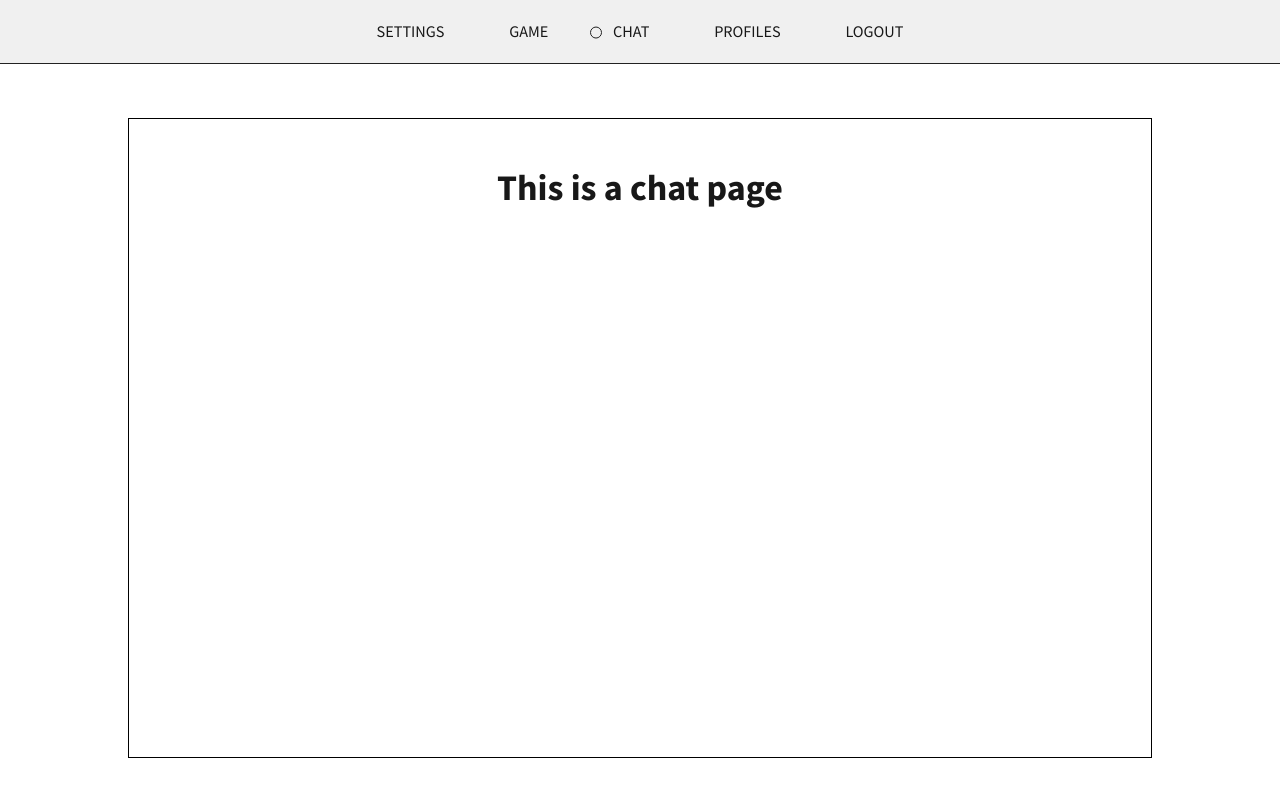
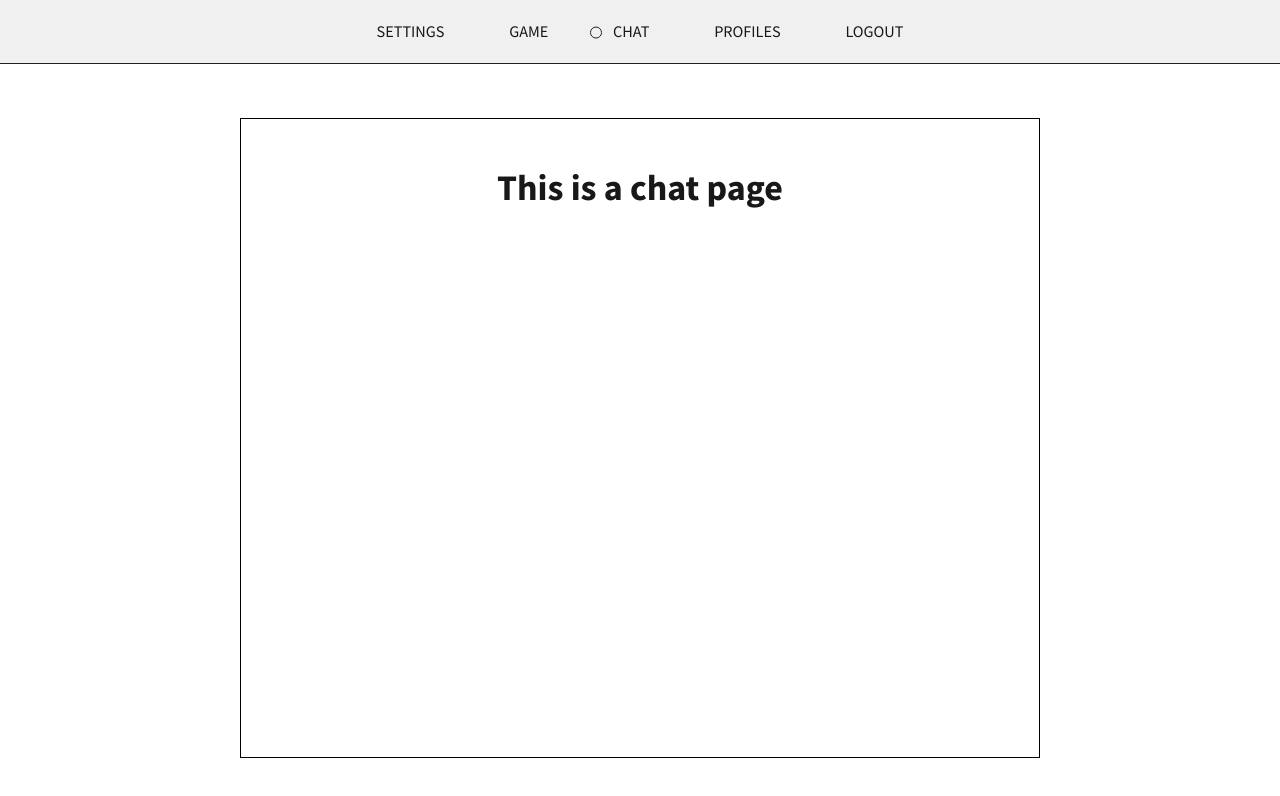
Before and after one commit to Liryvian/ft_transcendence, a Vue app in the folder frontend/: page /chat in a window 1280 px wide. Shown: the top 796 px of the page. Built offline with nearby package versions, Linux system fonts and the light colour scheme.

Commit message:
change aspect ratio of main content container

```diff
--- a/frontend/src/assets/main.css
+++ b/frontend/src/assets/main.css
@@ -12,21 +12,19 @@ a {
 	transition: 0.4s;
 }
 
-.page_box_wrapper {
-	margin: 2em auto 0 auto;
-	padding: 0 10vw;
-	position: relative;
-}
-
 .page_box {
-	border: 1px solid black;
-	height: 70vh;
-	overflow: scroll;
-	padding: 1em 2em;
 	position: relative;
 	display: flex;
 	justify-content: center;
 	flex-wrap: wrap;
+	aspect-ratio: 5/4;
+	max-width: 90vw;
+	margin-top: 2em;
+	margin-left: auto;
+	margin-right: auto;
+	padding: 1em 2em;
+	overflow: scroll;
+	border: 1px solid black;
 }
 
 p {
@@ -41,19 +39,20 @@ p {
 
 @media (min-width: 600px) {
 	.page_box {
-		height: 80vh;
+		max-height: 80vh;
 	}
 }
 
 @media (min-width: 900px) {
 	.page_box {
 		margin-top: 3em;
-		height: 80vh;
+		max-height: 80vh;
 	}
 }
 
 @media (min-width: 600px) and (max-height: 700px) {
 	.page_box {
-		height: 75vh;
+		margin-top: 2em;
+		max-height: 70vh;
 	}
 }
```
